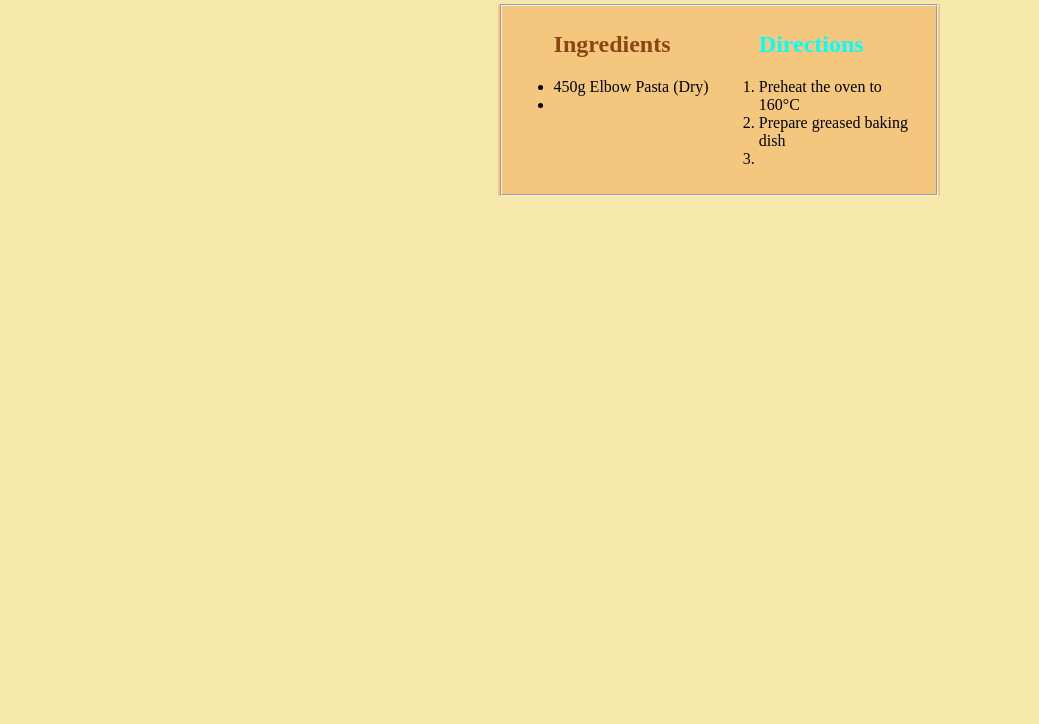
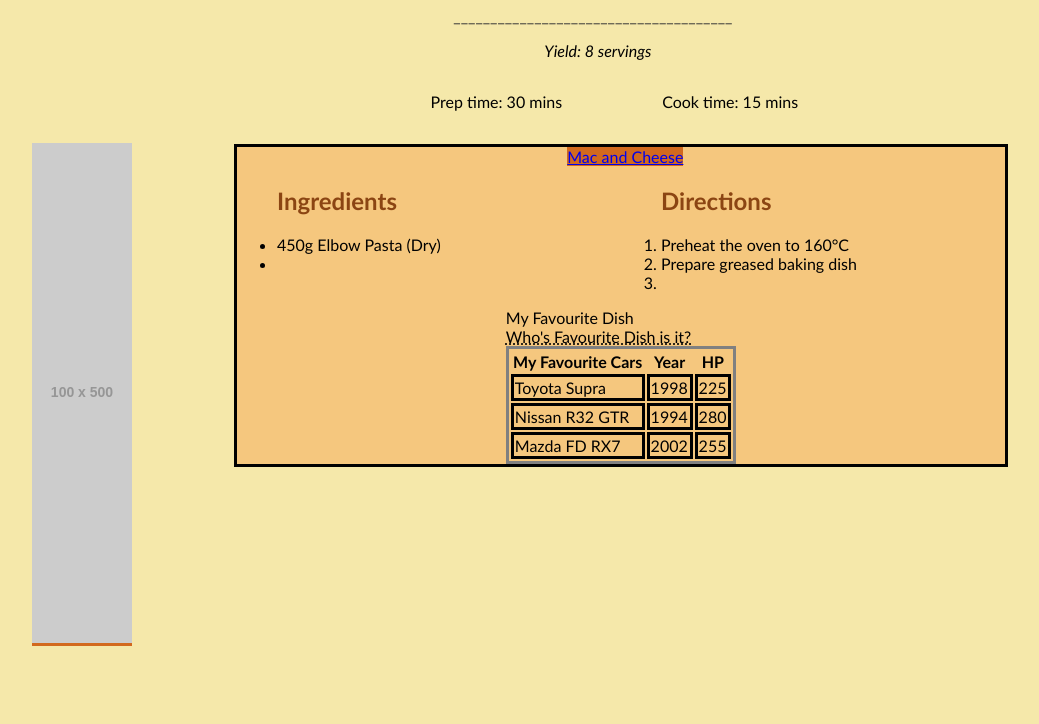
Before and after one commit to EvanVink/MAIN_PC_HW, a plain HTML site: page index.html in a window 1280 px wide. Shown: the part 76-800 px from the top of the page, without its empty margins (16-1055 px from the left). Drawn offline with Linux system fonts and the light colour scheme; placeholder pictures from the web are drawn by us.

Commit message:
updated files

```diff
--- a/index.html
+++ b/index.html
@@ -1,20 +1,54 @@
 <!DOCTYPE html>
+<!DOCTYPE html>
+
 <html>
   <head>
     <title>Mac and Cheese</title>
+
     <link rel="stylesheet" href="/mac_style.css">
   </head>
 
     <body>
+
+
+
       <div id="content">
-        <div id="header1">
-          <header><b><h1 id="header2">Macaroni and Cheese</h1></b></header>
+        <div id="header2">
+          <header><h1>Macaroni and Cheese</h1></header>
+          <p>______________________________________</p>
         </div>
-        <div id="field">
-        <fieldset>
+
+        <div id="underHeader">
+          <p><i>Yield: 8 servings</i></p>
+        </div>
+
+
+          <div id="column2">
+            <p>Prep time: 30 mins</p>
+            <p>Cook time: 15 mins</p>
+          </div>
+        </div>
+
+        <figure id-="image">
+          <a href="https://dummyimage.com" target="_blank">
+            <img src="https://dummyimage.com/100x500/030203/0011ff.jpg&text=Mac+And+Cheese" alt="Photo2">
+          </a>
+        </figure>
+
+
+
+
+        <div id="border1">
+
+          <a href="https://www.youtube.com/watch?v=-dZCk-su_X4" target="_blank" id="underHeader">
+            Mac and Cheese
+          </a>
+
+
+
           <div class="row">
             <div class="column">
-              <ul> <h2 id="Title1">Ingredients</h2>
+              <ul> <h2 class="Title1">Ingredients</h2>
                 <li>450g Elbow Pasta (Dry)</li>
                 <li></li>
 
@@ -26,7 +60,7 @@
 
 
             <div class="column">
-              <ol> <h2 id="Title2">Directions</h2>
+              <ol> <h2 class="Title1">Directions</h2>
                 <li>Preheat the oven to 160&deg;C </li>
                 <li>Prepare greased baking dish</li>
                 <li></li>
@@ -40,8 +74,42 @@
           </div>
 
 
+          <footer class="footer1">My Favourite Dish</footer>
+          <p class="footer1"><abbr title="Evan's">Who's Favourite Dish is it?</abbr></p>
+          <p class="footer1"></p>
+          <div>
+            <table class="footer1">
+              <tr>
+                <th>My Favourite Cars</th>
+                <th>Year</th>
+                <th>HP</th>
+              </tr>
+                <td>Toyota Supra</td>
+                <td>1998</td>
+                <td>225</td>
+              <tr>
+                <td>Nissan R32 GTR</td>
+                <td>1994</td>
+                <td>280</td>
+              </tr>
+              <tr>
+                <td>Mazda FD RX7</td>
+                <td>2002</td>
+                <td>255</td>
+              </tr>
 
-        </fieldset>
+
+
+            </table>
+          </div>
+        </div>
+
+
+
+
+
+
+
         </div>
 
 
--- a/mac_style.css
+++ b/mac_style.css
@@ -1,31 +1,37 @@
 #content{
-    margin-left:50%;
-    margin-right:25%;
+    margin:auto;
+    width:90%;
+
 }
 
 #header2{
     color:#343434;
+    margin:auto;
+    width:30%;
+}
 
+#underHeader{
+  margin-left: 43%;
 }
 
 body{
     background-color: #f5e8aa;
 }
 
-#field{
-    margin-left: -40%;
+#border1{
+    position:absolute;
+    top:220px;
+    left:250px;
+    margin:auto;
     background-color:#f5c77e;
-    max-width: 700px;
+    width:60%;
+    border-style:solid;
+    clear:left;
 }
 
-#Title1{
+.Title1{
     color:saddlebrown;
     position: relative;
-}
-
-#Title2{
-    position: relative;
-    color:aqua;
 }
 
 .row:after{
@@ -37,3 +43,48 @@ body{
     float: left;
     width:50%;
 }
+
+#column2{
+  column-count:2;
+  display:flex;
+  width:50%;
+  column-gap:100px;
+  margin-left:33%;
+}
+
+.footer1{
+    margin:auto;
+    width:30%;
+}
+
+table{
+    border-style:solid;
+}
+
+tr{
+    border-style:solid;
+}
+td{
+    border-style:solid;
+}
+
+a[target="_blank"]{
+    background-color:chocolate;
+
+}
+a:hover{
+    background-color: black;
+}
+
+
+#image{
+ float:left;
+
+
+}
+
+
+
+*{
+  font-family:'Trebuchet MS';
+}
```
